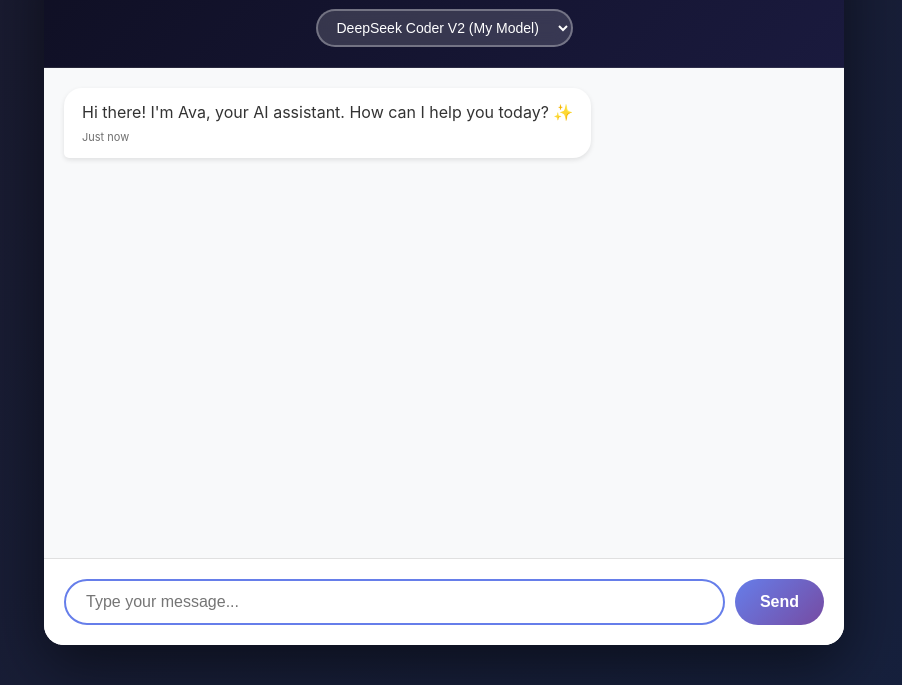
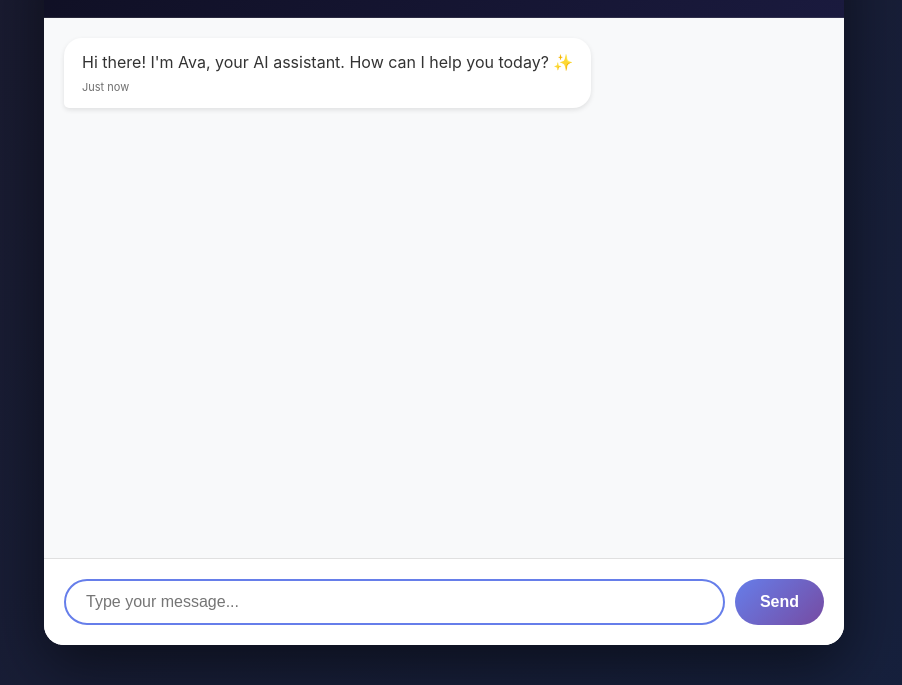
Before and after one commit to siddiquinashra-source/Ava, a plain HTML site: page index.html in a window 1280 px wide. Shown: the part 115-800 px from the top of the page, without its empty margins (196-1098 px from the left). Drawn offline with Linux system fonts and the light colour scheme.

Commit message:
Update index.html

```diff
--- a/index.html
+++ b/index.html
@@ -3,7 +3,7 @@
 <head>
     <meta charset="UTF-8">
     <meta name="viewport" content="width=device-width, initial-scale=1.0">
-    <title>Ava – AI Chatbot</title>
+    <title>Ava – Your AI Assistant</title>
     <style>
         * { margin: 0; padding: 0; box-sizing: border-box; }
         body {
@@ -40,24 +40,6 @@
         .chat-header p {
             font-size: 13px;
             opacity: 0.9;
-        }
-        .model-selector {
-            margin-top: 12px;
-        }
-        .model-selector select {
-            padding: 8px 15px;
-            border-radius: 20px;
-            border: 2px solid rgba(255, 255, 255, 0.3);
-            background: rgba(255, 255, 255, 0.15);
-            color: white;
-            font-size: 14px;
-            cursor: pointer;
-            outline: none;
-            backdrop-filter: blur(10px);
-        }
-        .model-selector select option {
-            background: #1a1a3e;
-            color: white;
         }
         .chat-messages {
             flex: 1;
@@ -180,17 +162,7 @@
     <div class="chat-container">
         <div class="chat-header">
             <h1>✨ Ava – Your AI Assistant</h1>
-            <p>Ava • Powered by DeepSeek Coder V2</p>
-            <div class="model-selector">
-                <select id="modelSelect">
-                    <!-- Your custom model (default) -->
-                    <option value="siddiquinashra/deepseek-coder-v2" selected>DeepSeek Coder V2 (My Model)</option>
-                    <!-- Other models – only include ones you've pushed to your namespace -->
-                    <option value="llama3.2">Llama 3.2</option>
-                    <option value="mistral">Mistral</option>
-                    <option value="deepseek-v2">DeepSeek V2</option>
-                </select>
-            </div>
+            <p>Ava • Powered by Ollama Cloud</p>
         </div>
 
         <div class="chat-messages" id="chatMessages">
@@ -213,6 +185,9 @@
     </div>
 
     <script>
+        // The model we're using – you can change this later
+        const MODEL_NAME = 'siddiquinashra/llama3.2';
+
         // Calls our own proxy (no CORS issues)
         const API_URL = '/api/chat';
         let conversationHistory = [];
@@ -221,7 +196,6 @@
         const chatMessages = document.getElementById('chatMessages');
         const userInput = document.getElementById('userInput');
         const sendButton = document.getElementById('sendButton');
-        const modelSelect = document.getElementById('modelSelect');
 
         function getFormattedTime() {
             return new Date().toLocaleTimeString([], { hour: '2-digit', minute: '2-digit' });
@@ -267,7 +241,7 @@
                     method: 'POST',
                     headers: { 'Content-Type': 'application/json' },
                     body: JSON.stringify({
-                        model: modelSelect.value,
+                        model: MODEL_NAME,    // fixed model
                         messages: conversationHistory,
                         stream: false
                     })
@@ -291,7 +265,7 @@
                 }
             } catch (error) {
                 removeTypingIndicator();
-                addMessage(`❌ ${error.message}`, 'error');
+                addMessage(`❌ Error: ${error.message}`, 'error');
             } finally {
                 isProcessing = false;
                 sendButton.disabled = false;
```
